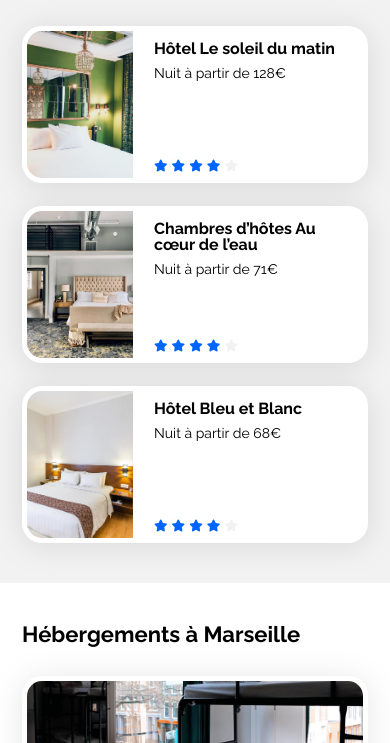
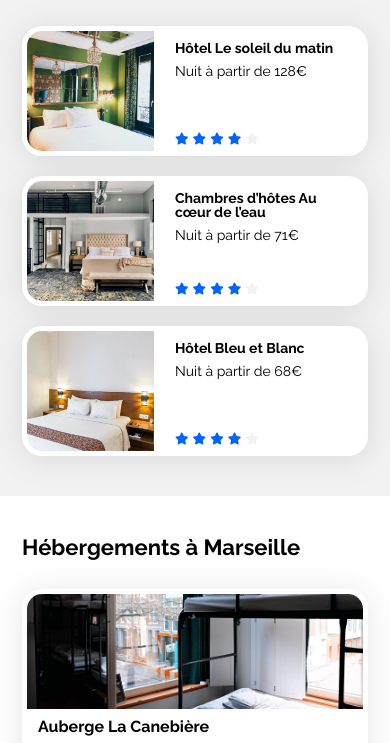
Before and after one commit to Exela0100/Project_02, a plain HTML site: page index.html in a window 390 px wide. Shown: the part 704-1447 px from the top of the page. Drawn offline with Linux system fonts and the light colour scheme.

Commit message:
[update] update responsive

```diff
--- a/css/style.css
+++ b/css/style.css
@@ -392,7 +392,7 @@ footer{
 /* --- Responsive --- */
 @media screen and (max-width: 992px) {
 	body{
-		padding: 0 72px;
+		padding: 0 30px;
 	}
 
 	.center{
@@ -432,8 +432,9 @@ footer{
 		flex: 1;
 	}
 
-	.section_main .main:last-child{
-		width: 100%;
+	.section_main .main{
+		width: 100% !important;
+		padding: 20px;
 	}
 
 	.section_main .main:last-child .card a{
@@ -443,22 +444,30 @@ footer{
 	.section_main .main:last-child .main_section{
 		display: flex;
 		flex-direction: row;
-		gap: 23px;
+		gap: 0;
+		justify-content: space-between;
 	}
 
 	.section_main .main:last-child .card{
-		width: 28.9%;
+		width: 32.33%;
+		height: 130px;
+	}
+
+	.section_main .main:last-child .card h3 {
+		font-size: 14px;
 	}
 
 	.section_main .main:last-child .card_thumb{
 		height: 100%;
-		min-width: 106px;
+		min-width: 80px;
+		width: 80px;
+		max-width: 80px;
 	}
 
 	.section_main .main:last-child .card_thumb img{
 		height: 100%;
-		min-width: 106px;
-		width: 106px;
+		min-width: 80px;
+		width: 80px;
 	}
 
 	.section_activity .card_thumb, .section_activity .card_thumb img{
@@ -565,8 +574,14 @@ footer{
 		width: 100%;
 	}
 
+	.section_main .main:last-child .card_thumb{
+		min-width: 137px;
+		width: 137px;
+		max-width: 137px;
+	}
+
 	.section_main .main:last-child .card_thumb img {
-		height: 147px;
+		width: 137px;
 	}
 
 	.section_main .main:last-child{
@@ -582,6 +597,10 @@ footer{
 	.main:first-child .main_section {
 		flex-flow: nowrap;
 		flex-direction: column;
+	}
+
+	.section_main .main:last-child .main_section{
+		gap: 20px;
 	}
 
 	.card{
```
